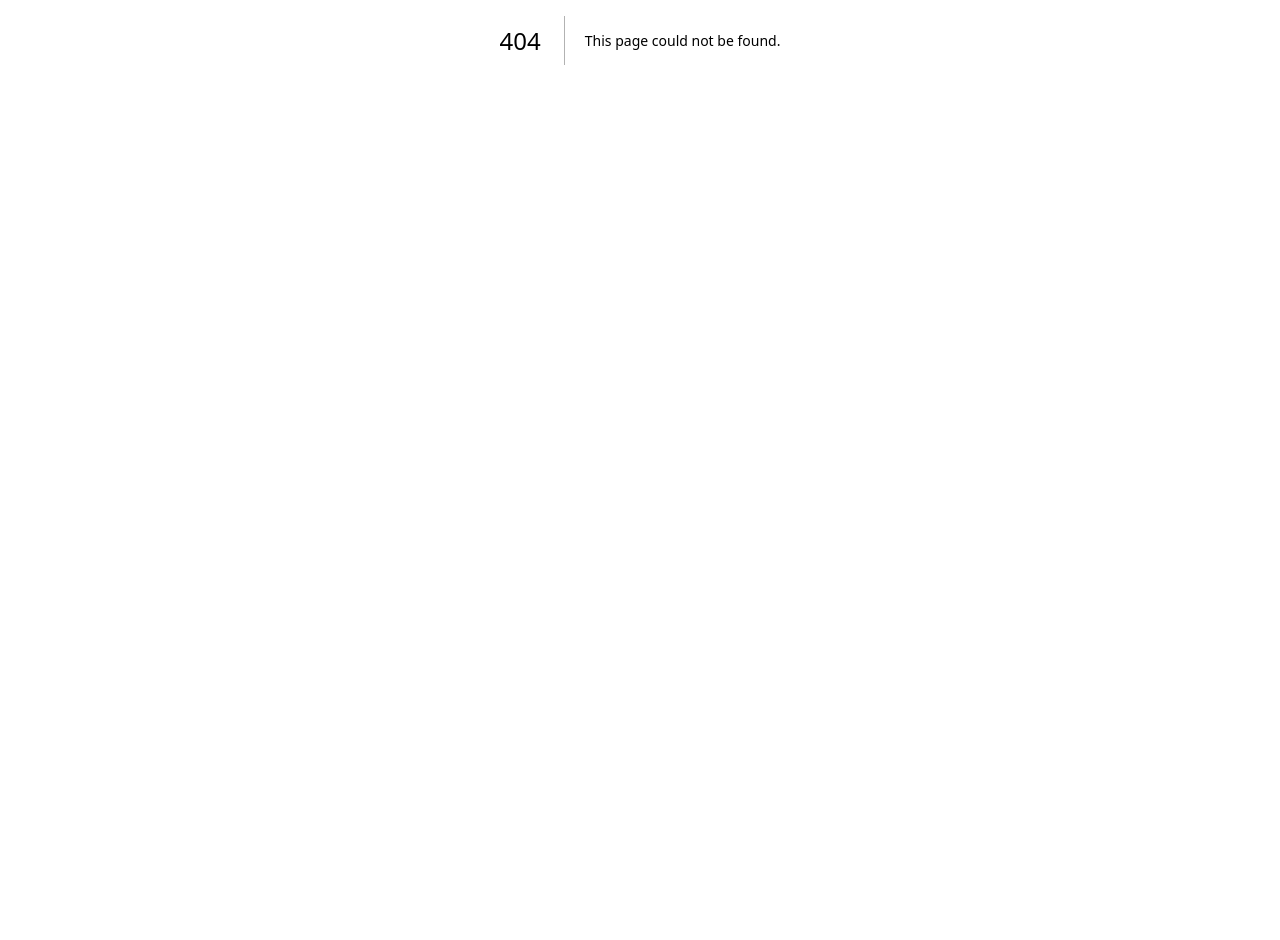
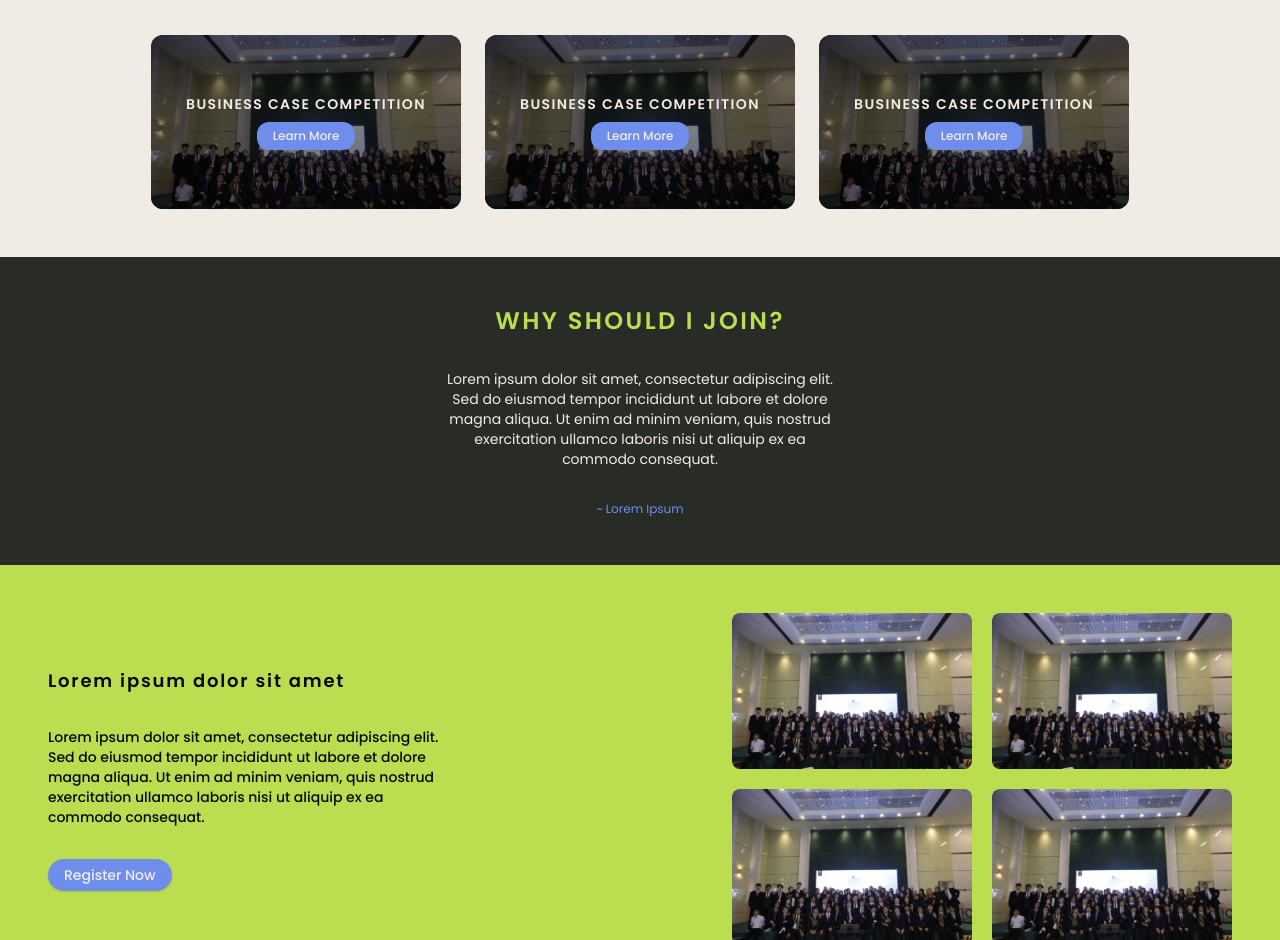
Before and after one commit to pesolosep/makarapreneur, a Next.js app: page /competition in a window 1280 px wide. Before the commit this address had no page. Shown: the part 360-1300 px from the top of the page. Before the commit the page ends 800 px from the top, so only its background shows below. Built offline with nearby package versions, Linux system fonts and the light colour scheme.

Commit message:
feat: competition and event menu

```diff
--- a/src/app/aboutus/page.tsx
+++ b/src/app/aboutus/page.tsx
@@ -5,7 +5,7 @@ import Banner from "@/components/Banner";
 import Footer from "@/components/Footer";
 import AboutUs from "@/components/homepage/AboutUs";
 import Navbar from "@/components/Navbar";
-import Slideshow from "@/components/Slideshow";
+import Slideshow from "@/components/UseCarousel";
 
 export default function page() {
     return (
--- /dev/null
+++ b/src/app/competition/page.tsx
@@ -0,0 +1,21 @@
+import Banner from "@/components/Banner";
+import Description from "@/components/competitionComprof/Description";
+import Testimonial from "@/components/competitionComprof/Testimonial";
+import Footer from "@/components/Footer";
+import Navbar from "@/components/Navbar";
+import ShowCard from "@/components/EventCompList";
+
+export default function page() {
+    return (
+        <div className="font-poppins">
+            <Navbar />
+            <Banner title="COMPETITION" />
+            <ShowCard title="ARE YOU READY TO COMPETE?" />
+            <Testimonial />
+            <Description />
+            <Description variant="secondary"/>
+            <Description />
+            <Footer />
+        </div>
+    );
+}
--- /dev/null
+++ b/src/app/event/[id]/page.tsx
@@ -0,0 +1,15 @@
+import Banner from "@/components/Banner";
+import ShowEvent from "@/components/eventmenu/ShowEvent";
+import Footer from "@/components/Footer";
+import Navbar from "@/components/Navbar";
+
+export default function page() {
+    return (
+        <div className="font-poppins">
+            <Navbar />
+            <Banner title="EVENT #1"/>
+            <ShowEvent />
+            <Footer />
+        </div>
+    );
+}
--- /dev/null
+++ b/src/app/event/page.tsx
@@ -0,0 +1,15 @@
+import Banner from "@/components/Banner";
+import Footer from "@/components/Footer";
+import Navbar from "@/components/Navbar";
+import ShowCard from "@/components/EventCompList";
+
+export default function page() {
+    return (
+        <div className="font-poppins">
+            <Navbar />
+            <Banner title="EVENT" />
+            <ShowCard title="ARE YOU READY?" variant="secondary"/>
+            <Footer />
+        </div>
+    );
+}
--- a/src/components/Banner.tsx
+++ b/src/components/Banner.tsx
@@ -9,7 +9,7 @@ export default function Banner({ title }: BannerProp) {
     return (
         <div className=" flex items-center h-[200px]">
             <h2 className="z-20 text-linen px-12 headerText [text-shadow:_0px_0px_10px_#BADE4F;]">{title}</h2>
-            <Image className="object-cover w-full h-[200px] absolute z-0" src={dummyBanner} alt="banner"/>
+            <Image className="object-cover w-full h-[200px] absolute z-0" src={dummyBanner} alt="banner" priority/>
         </div>
     );
 }
--- /dev/null
+++ b/src/components/EventCompList.tsx
@@ -0,0 +1,89 @@
+import { Card, CardContent } from "@/components/ui/card";
+import Image from "next/image";
+import aboutUsDummy from "@/assets/aboutUsDummy.svg";
+import { Button } from "./ui/button";
+import { twMerge } from "tailwind-merge";
+import Link from "next/link";
+
+interface ShowCardProps {
+    title: string;
+    variant?: string;
+}
+
+export default function ShowCard({ title, variant }: ShowCardProps) {
+    const secondary = variant === "secondary";
+    const link = secondary ? '/event/1' : '#';
+
+    return (
+        <div
+            className={twMerge(
+                "bg-linen py-12",
+                secondary && "bg-signalBlack text-juneBud"
+            )}
+        >
+            <h2 className="headerText text-center">{title}</h2>
+            <div className="flex justify-center items-center gap-6 flex-wrap">
+                <Card className="border-0 shadow-none bg-signalBlack mt-8 w-[310px]">
+                    <CardContent className="flex aspect-video items-center justify-center p-6 relative">
+                        <div className="z-10 flex flex-col items-center gap-2 justify-center">
+                            <p className="headerText text-sm text-linen text-center">
+                                BUSINESS CASE COMPETITION
+                            </p>
+                            <Link href={link}>
+                                <Button className="text-xs h-7 rounded-xl">
+                                    Learn More
+                                </Button>
+                            </Link>
+                        </div>
+                        <Image
+                            src={aboutUsDummy}
+                            alt="image"
+                            className="object-cover absolute rounded-xl blur-[0.5px] brightness-50"
+                            fill
+                        />
+                    </CardContent>
+                </Card>
+                <Card className="border-0 shadow-none bg-signalBlack mt-8 w-[310px]">
+                    <CardContent className="flex aspect-video items-center justify-center p-6 relative">
+                        <div className="z-10 flex flex-col items-center gap-2 justify-center">
+                            <p className="headerText text-sm text-linen text-center">
+                                BUSINESS CASE COMPETITION
+                            </p>
+                            <Link href={link}>
+                                <Button className="text-xs h-7 rounded-xl">
+                                    Learn More
+                                </Button>
+                            </Link>
+                        </div>
+                        <Image
+                            src={aboutUsDummy}
+                            alt="image"
+                            className="object-cover absolute rounded-xl blur-[0.5px] brightness-50"
+                            fill
+                        />
+                    </CardContent>
+                </Card>
+                <Card className="border-0 shadow-none bg-signalBlack mt-8 w-[310px]">
+                    <CardContent className="flex aspect-video items-center justify-center p-6 relative">
+                        <div className="z-10 flex flex-col items-center gap-2 justify-center">
+                            <p className="headerText text-sm text-linen text-center">
+                                BUSINESS CASE COMPETITION
+                            </p>
+                            <Link href={link}>
+                                <Button className="text-xs h-7 rounded-xl">
+                                    Learn More
+                                </Button>
+                            </Link>
+                        </div>
+                        <Image
+                            src={aboutUsDummy}
+                            alt="image"
+                            className="object-cover absolute rounded-xl blur-[0.5px] brightness-50"
+                            fill
+                        />
+                    </CardContent>
+                </Card>
+            </div>
+        </div>
+    );
+}
--- a/src/components/Navbar.tsx
+++ b/src/components/Navbar.tsx
@@ -20,10 +20,10 @@ export default function Navbar() {
                     <Link href={"/aboutus"} className="link">
                         <li>About</li>
                     </Link>
-                    <Link href={"#"} className="link">
+                    <Link href={"/competition"} className="link">
                         <li>Competition</li>
                     </Link>
-                    <Link href={"#"} className="link">
+                    <Link href={"/event"} className="link">
                         <li>Event</li>
                     </Link>
                     <Link href={"#"} className="link">
--- a/src/components/aboutus/Prinsip.tsx
+++ b/src/components/aboutus/Prinsip.tsx
@@ -1,8 +1,12 @@
 export default function Prinsip() {
     return (
-        <div className="bg-linen px-12 py-32 space-y-7 bg-gradient-to-t from-juneBud">
-            <p className="headerText text-center font-medium">LOREM</p>
-            <p className="headerText text-center font-medium">LOREM, OFFICIA, REDOLOR, EXCEPTEUR, MOLLIT</p>
+        <div className="bg-juneBud px-12 py-32 space-y-7 flex flex-col justify-center items-center">
+            <p className="headerText text-center font-medium bg-cornflowerBlue w-max px-2">
+                LOREM
+            </p>
+            <p className="headerText text-center font-medium">
+                LOREM OFFICIA REDOLOR EXCEPTEUR MOLLIT
+            </p>
         </div>
     );
 }
--- /dev/null
+++ b/src/components/competitionComprof/Description.tsx
@@ -0,0 +1,58 @@
+import Image from "next/image";
+import { Button } from "../ui/button";
+import aboutUsDummy from "@/assets/aboutUsDummy.svg";
+import { twMerge } from "tailwind-merge";
+
+interface VariantProps {
+    variant?: string;
+}
+
+export default function Description({ variant }: VariantProps) {
+    const secondary = variant === "secondary";
+
+    return (
+        <div
+            className={twMerge(
+                "bg-juneBud flex justify-between items-center py-12 px-12",
+                secondary && "flex-row-reverse bg-signalBlack text-linen",
+            )}
+        >
+            <div className="space-y-8">
+                <p className="headerText text-lg">Lorem ipsum dolor sit amet</p>
+                <p className="w-[400px] text-sm font-medium">
+                    Lorem ipsum dolor sit amet, consectetur adipiscing elit. Sed
+                    do eiusmod tempor incididunt ut labore et dolore magna
+                    aliqua. Ut enim ad minim veniam, quis nostrud exercitation
+                    ullamco laboris nisi ut aliquip ex ea commodo consequat.
+                </p>
+                <Button className="rounded-2xl h-8">Register Now</Button>
+            </div>
+            <div className="flex flex-col gap-5">
+                <div className="flex gap-5">
+                    <Image
+                        src={aboutUsDummy}
+                        alt="image"
+                        className="w-[240px] rounded-lg"
+                    />
+                    <Image
+                        src={aboutUsDummy}
+                        alt="image"
+                        className="w-[240px] rounded-lg"
+                    />
+                </div>
+                <div className="flex gap-5">
+                    <Image
+                        src={aboutUsDummy}
+                        alt="image"
+                        className="w-[240px] rounded-lg"
+                    />
+                    <Image
+                        src={aboutUsDummy}
+                        alt="image"
+                        className="w-[240px] rounded-lg"
+                    />
+                </div>
+            </div>
+        </div>
+    );
+}
--- /dev/null
+++ b/src/components/competitionComprof/Testimonial.tsx
@@ -0,0 +1,16 @@
+export default function Testimonial() {
+    return (
+        <div className="bg-signalBlack py-12 space-y-8">
+            <h2 className="headerText text-juneBud text-center">
+                WHY SHOULD I JOIN?
+            </h2>
+            <p className="w-[400px] text-center text-linen mx-auto text-sm">
+                Lorem ipsum dolor sit amet, consectetur adipiscing elit. Sed do
+                eiusmod tempor incididunt ut labore et dolore magna aliqua. Ut
+                enim ad minim veniam, quis nostrud exercitation ullamco laboris
+                nisi ut aliquip ex ea commodo consequat.
+            </p>
+            <p className="text-xs text-cornflowerBlue text-center">~ Lorem Ipsum</p>
+        </div>
+    );
+}
--- /dev/null
+++ b/src/components/eventmenu/ShowEvent.tsx
@@ -0,0 +1,17 @@
+import Image from "next/image";
+import { Button } from "../ui/button";
+
+export default function ShowEvent() {
+    return (
+        <div className="bg-signalBlack px-12 py-12 flex justify-center items-center flex-col gap-6">
+            <Image
+                src={"https://picsum.photos/400/400"}
+                alt="event"
+                width={400}
+                height={400}
+                className="rounded-xl"
+            />
+            <Button>Register Now</Button>
+        </div>
+    );
+}
```
Also changed, not shown: src/components/UseCarousel.tsx (renamed from src/components/Slideshow.tsx).
